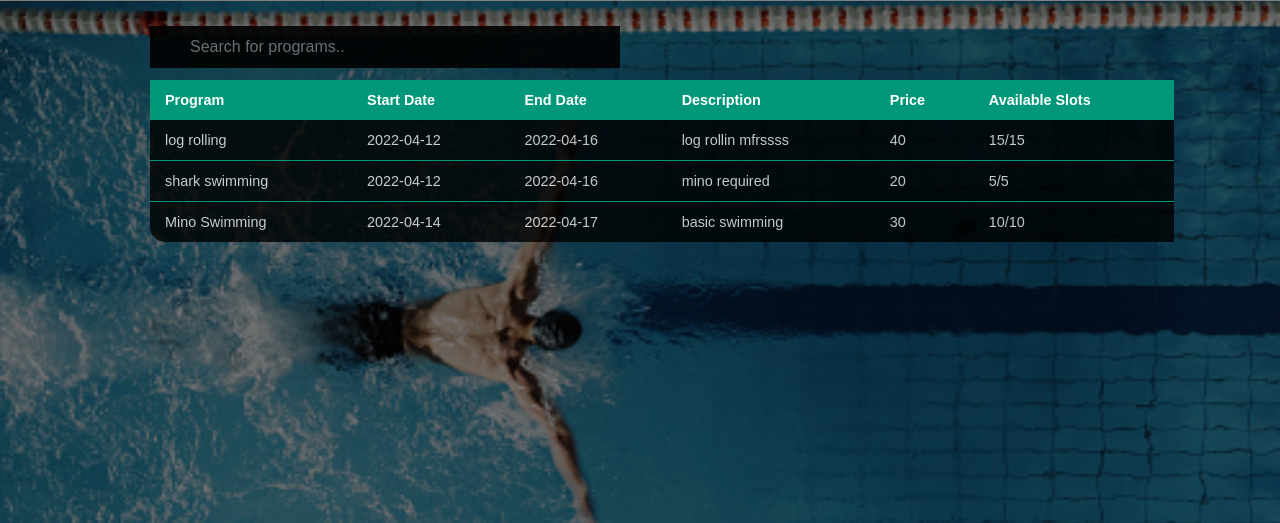
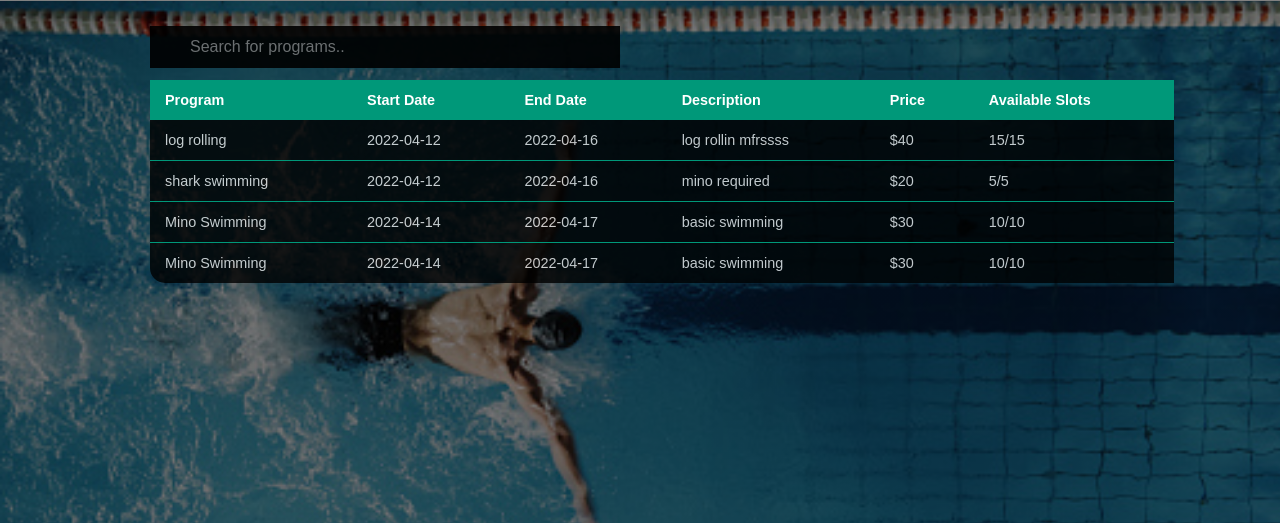
Before and after one commit to kelsey2195/YMCA_WebsiteProject, a Flask app: page /program_search in a window 1280 px wide. Shown: the part 79-602 px from the top of the page. Run offline with Flask 2, Linux system fonts and the light colour scheme; a user stored in the database is signed in; data comes from the database, SQL or seed files in the repository.

Commit message:
Add files via upload

```diff
--- a/app.py
+++ b/app.py
@@ -253,7 +253,7 @@ def create_table(result):
     table = ""
 
     #Placing data from result into the table
-    for i in range(len(result)-1):
+    for i in range(len(result)):
         table += "  <tr>\n"
         for column in range(5):
             try:
--- a/static/css/style.css
+++ b/static/css/style.css
@@ -327,10 +327,16 @@ table {
 th,
 td {
   padding: 12px 15px;
+  word-wrap: break-word;
+  max-width: 150px;
 }
 
 th {
   background: #eee;
+}
+
+td:nth-child(5):before {
+    content: '$';
 }
 
 .tableFixHead tbody tr {
--- a/templates/create.html
+++ b/templates/create.html
@@ -5,7 +5,7 @@
 <section class="create_box">
     <h1>Create Program</h1>
     <body>
-        <form action="/create_program" method="POST">
+        <form action="/create" method="POST">
             <script>
                 document.getElementById("current_date").innerHTML = Date();
             </script>
--- a/templates/data/table.html
+++ b/templates/data/table.html
@@ -3,7 +3,7 @@
     <td>2022-04-12</td>
     <td>2022-04-16</td>
     <td>log rollin mfrssss</td>
-    <td>20</td>
+    <td>40</td>
     <td>15/15</td>
  </tr>
   <tr>
@@ -11,7 +11,7 @@
     <td>2022-04-12</td>
     <td>2022-04-16</td>
     <td>mino required</td>
-    <td>10</td>
+    <td>20</td>
     <td>5/5</td>
  </tr>
   <tr>
@@ -19,6 +19,22 @@
     <td>2022-04-14</td>
     <td>2022-04-17</td>
     <td>basic swimming</td>
-    <td>15</td>
+    <td>30</td>
     <td>10/10</td>
  </tr>
+  <tr>
+    <td>Mino Swimming</td>
+    <td>2022-04-14</td>
+    <td>2022-04-17</td>
+    <td>basic swimming</td>
+    <td>30</td>
+    <td>10/10</td>
+ </tr>
+  <tr>
+    <td>Weight Training</td>
+    <td>2022-04-14</td>
+    <td>2022-04-16</td>
+    <td>The YMCA weight training program is here to help you begin your fitness journey. Our specialized team of trainers will provide you with the knowledge, motivation and path to advance in your journey.</td>
+    <td>160</td>
+    <td>5/5</td>
+ </tr>
```
